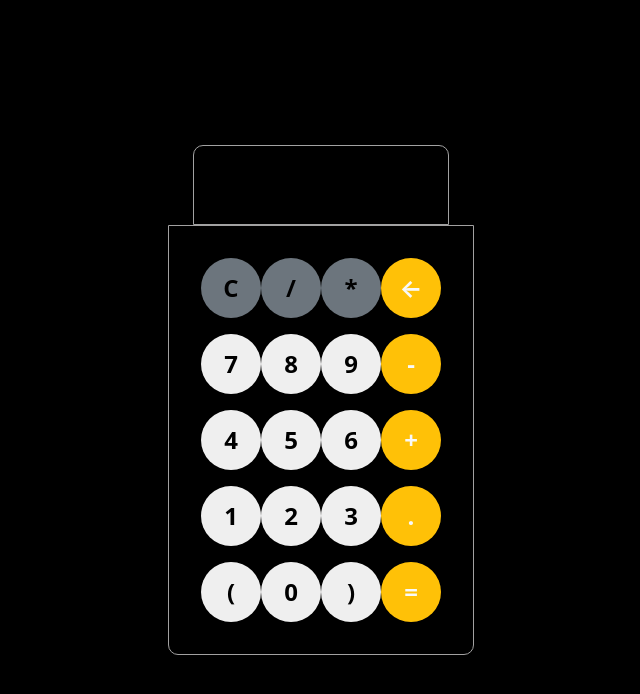
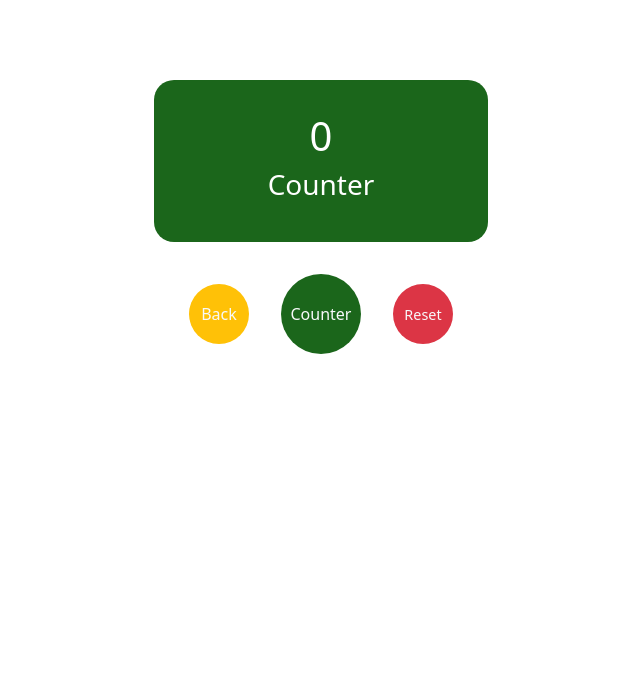
Before and after one commit to Abdulxoliq-1030/projects, a React (Create React App) app: page / in a window 1280 px wide. Shown: the top 694 px of the page, without its empty margins (319-959 px from the left). Built offline with nearby package versions, Linux system fonts and the light colour scheme.

Commit message:
tasbih finish code

```diff
--- a/src/app.jsx
+++ b/src/app.jsx
@@ -1,52 +1,10 @@
-import React, { Component } from "react";
-import Header from "./components/calculator/header/header";
-import Buttons from "./components/calculator/buttons/buttons";
-import "bootstrap/dist/css/bootstrap.min.css";
-import "./base.scss";
+import { Component } from "react";
+import 'bootstrap/dist/css/bootstrap.min.css';
+import Tasbih from "./projects/tasbih-app/tasbih";
 
 class App extends Component {
-  state = {
-    value: "",
-  };
-
-  handleButton = (btnValue) => {
-    let { value } = this.state;
-    switch (btnValue) {
-      case "C":
-        this.setState({ value: "" });
-        break;
-      case "=":
-        if (value !== "") {
-          try {
-            this.setState({ value: eval(value) });
-          } catch {
-            this.setState({ value: "Error" });
-          }
-        }
-        break;
-      case "←":
-        if (value) {
-          this.setState({
-            value: value.slice(0, value.length - 1),
-          });
-          if (value.length === 1) {
-            this.setState({ value: (value = "") });
-          }
-        }
-        break;
-      default:
-        this.setState({ value: (value += btnValue) });
-        break;
-    }
-  };
-
   render() {
-    return (
-      <>
-        <Header value={this.state.value} />
-        <Buttons onButton={this.handleButton} />
-      </>
-    );
+    return <Tasbih />;
   }
 }
 
--- a/src/base.scss
+++ /dev/null
@@ -1,7 +0,0 @@
-body {
-  height: 100vh;
-  display: grid;
-  place-items: center;
-  background-color: #000;
-  color: #fff;
-}
--- a/src/components/calculator/buttons/buttons.jsx
+++ /dev/null
@@ -1,46 +0,0 @@
-import React, { Component } from "react";
-import "./buttons.scss";
-
-class Buttons extends Component {
-  render() {
-    const { onButton } = this.props;
-    return (
-      <div className="buttons">
-        <div className="btn-items">
-          <button className="bg-secondary" onClick={() => onButton("C")}>C</button>
-          <button className="bg-secondary" onClick={() => onButton("/")}>/</button>
-          <button className="bg-secondary" onClick={() => onButton("*")}>*</button>
-          <button className="bg-warning text-light" onClick={() => onButton("←")}>←</button>
-        </div>
-        <div className="btn-items">
-          <button onClick={() => onButton("7")}>7</button>
-          <button onClick={() => onButton("8")}>8</button>
-          <button onClick={() => onButton("9")}>9</button>
-          <button className="bg-warning text-light" onClick={() => onButton("-")}>-</button>
-        </div>
-        <div className="btn-items">
-          <button onClick={() => onButton("4")}>4</button>
-          <button onClick={() => onButton("5")}>5</button>
-          <button onClick={() => onButton("6")}>6</button>
-          <button className="bg-warning text-light" onClick={() => onButton("+")}>+</button>
-        </div>
-        <div className="btn-items">
-          <button onClick={() => onButton("1")}>1</button>
-          <button onClick={() => onButton("2")}>2</button>
-          <button onClick={() => onButton("3")}>3</button>
-          <button className="bg-warning text-light" onClick={() => onButton(".")}>.</button>
-        </div>
-        <div className="btn-items">
-          <button onClick={() => onButton("(")}>(</button>
-          <button onClick={() => onButton("0")}>0</button>
-          <button onClick={() => onButton(")")}>)</button>
-          <button className="bg-warning text-light" onClick={() => onButton("=")} id="equal">
-            =
-          </button>
-        </div>
-      </div>
-    );
-  }
-}
-
-export default Buttons;
--- a/src/components/calculator/buttons/buttons.scss
+++ /dev/null
@@ -1,30 +0,0 @@
-.buttons {
-  padding: 2rem;
-  background-color: #000;
-  display: grid;
-  grid-template-columns: 1fr;
-  gap: 1rem;
-  border-radius: 0 0 10px 10px;
-  border: 0.1rem solid #a2a1a1;
-
-  .btn-items {
-    display: grid;
-    grid-template-columns: repeat(4, 1fr);
-    place-items: center;
-
-    button {
-      border-radius: 50%;
-      height: 60px;
-      width: 60px;
-      cursor: pointer;
-      font-size: 1.5rem;
-      font-weight: bold;
-      border: none;
-      transition: all 0.3s linear;
-
-      &:active {
-        transform: scale(0.9);
-      }
-    }
-  }
-}
--- a/src/components/calculator/header/header.jsx
+++ /dev/null
@@ -1,15 +0,0 @@
-import React, { Component } from "react";
-import "./header.scss";
-
-class Header extends Component {
-  render() {
-    const { value } = this.props;
-    return (
-      <div className="header">
-        <span>{value}</span>
-      </div>
-    );
-  }
-}
-
-export default Header;
--- a/src/components/calculator/header/header.scss
+++ /dev/null
@@ -1,14 +0,0 @@
-.header {
-  padding: 2rem;
-  background-color: #000;
-  color: #fff;
-  font-size: 2rem;
-  display: flex;
-  justify-content: flex-end;
-  width: 20vw;
-  height: 10vh;
-  margin: 0 auto;
-  font-weight: bold;
-  border-radius: 10px 10px 0 0;
-  border: 0.1rem solid #a2a2a2;
-}
--- a/src/index.js
+++ /dev/null
@@ -1,10 +0,0 @@
-import React from 'react';
-import ReactDOM from 'react-dom/client';
-import App from './app';
-
-const root = ReactDOM.createRoot(document.getElementById('root'));
-root.render(
-  <React.StrictMode>
-    <App />
-  </React.StrictMode>
-);
--- /dev/null
+++ b/src/projects/tasbih-app/button.jsx
@@ -0,0 +1,21 @@
+import React, { Component } from "react";
+
+class Button extends Component {
+  render() {
+    const { onIncrement, onBack, onReset } = this.props;
+    return (
+      <div className="btn-wrap">
+        <button onClick={onBack} className="back bg-warning text-light">
+          Back
+        </button>
+        <button onClick={onIncrement} className="count text-light">
+          Counter
+        </button>
+        <button onClick={onReset} className="reset-btn bg-danger text-light">
+          Reset
+        </button>
+      </div>
+    );
+  }
+}
+export default Button;
--- /dev/null
+++ b/src/projects/tasbih-app/tasbih.jsx
@@ -0,0 +1,50 @@
+import { Component } from "react";
+import Button from "./button";
+import "./tasbih.scss";
+
+class Tasbih extends Component {
+  prevCount = 0;
+  state = {
+    count: 0,
+  };
+
+  handleIncrement = () => {
+    this.setState({
+      count: this.state.count + 1,
+    });
+    this.prevCount = this.state.count + 1;
+  };
+
+  handleBack = () => {
+    if (this.state.count > 0) {
+      this.setState({ count: this.state.count - 1 });
+      this.prevCount = this.state.count - 1;
+    } else if (this.state.count === 0) {
+      this.setState({ count: this.prevCount });
+    }
+  };
+
+  handleReset = () => {
+    this.setState({ count: 0 });
+  };
+
+  render() {
+    return (
+      <>
+        <div className="container d-flex justify-content-center align-items-center wrapper">
+          <div onClick={this.handleIncrement} className="counter-wrap">
+            <h1>{this.state.count}</h1>
+            <h3>Counter</h3>
+          </div>
+          <Button
+            onIncrement={this.handleIncrement}
+            onBack={this.handleBack}
+            onReset={this.handleReset}
+          />
+        </div>
+      </>
+    );
+  }
+}
+
+export default Tasbih;
--- /dev/null
+++ b/src/projects/tasbih-app/tasbih.scss
@@ -0,0 +1,76 @@
+* {
+  user-select: none;
+}
+
+.wrapper {
+  display: flex;
+  flex-direction: column;
+  row-gap: 2rem;
+
+  .counter-wrap {
+    margin-top: 5rem;
+    text-align: center;
+    font-size: 5rem;
+    background-color: #1b661b;
+    color: #ffff;
+    padding: 2rem;
+    border-radius: 20px;
+    width: 30%;
+    cursor: pointer;
+    transition: all 0.3s linear;
+
+    &:active {
+      transform: scale(0.9);
+    }
+
+    &:hover {
+      box-shadow: 1px 1px 10px 10px #216c2487;
+    }
+  }
+
+  .btn-wrap {
+    button {
+      margin: 0 1rem;
+      border: none;
+      transition: all 0.3s linear;
+
+      &:active {
+        transform: scale(0.9);
+      }
+    }
+
+    .reset-btn {
+      border-radius: 50%;
+      height: 60px;
+      width: 60px;
+      text-align: center;
+      font-size: 0.9rem;
+
+      &:hover {
+        box-shadow: 1px 1px 10px 10px #8e351a87;
+      }
+    }
+
+    .back {
+      border-radius: 50%;
+      height: 60px;
+      width: 60px;
+
+      &:hover {
+        box-shadow: 1px 1px 10px 10px #b7b70fbb;
+      }
+    }
+
+    .count {
+      border-radius: 50%;
+      height: 80px;
+      width: 80px;
+      text-align: center;
+      background-color: #1b661b;
+
+      &:hover {
+        box-shadow: 1px 1px 10px 10px #216c2487;
+      }
+    }
+  }
+}
```
Also changed, not shown: src/index.jsx (added, +8 -0 lines), src/projects/weather-app/weather.jsx (added, +9 -0 lines).
